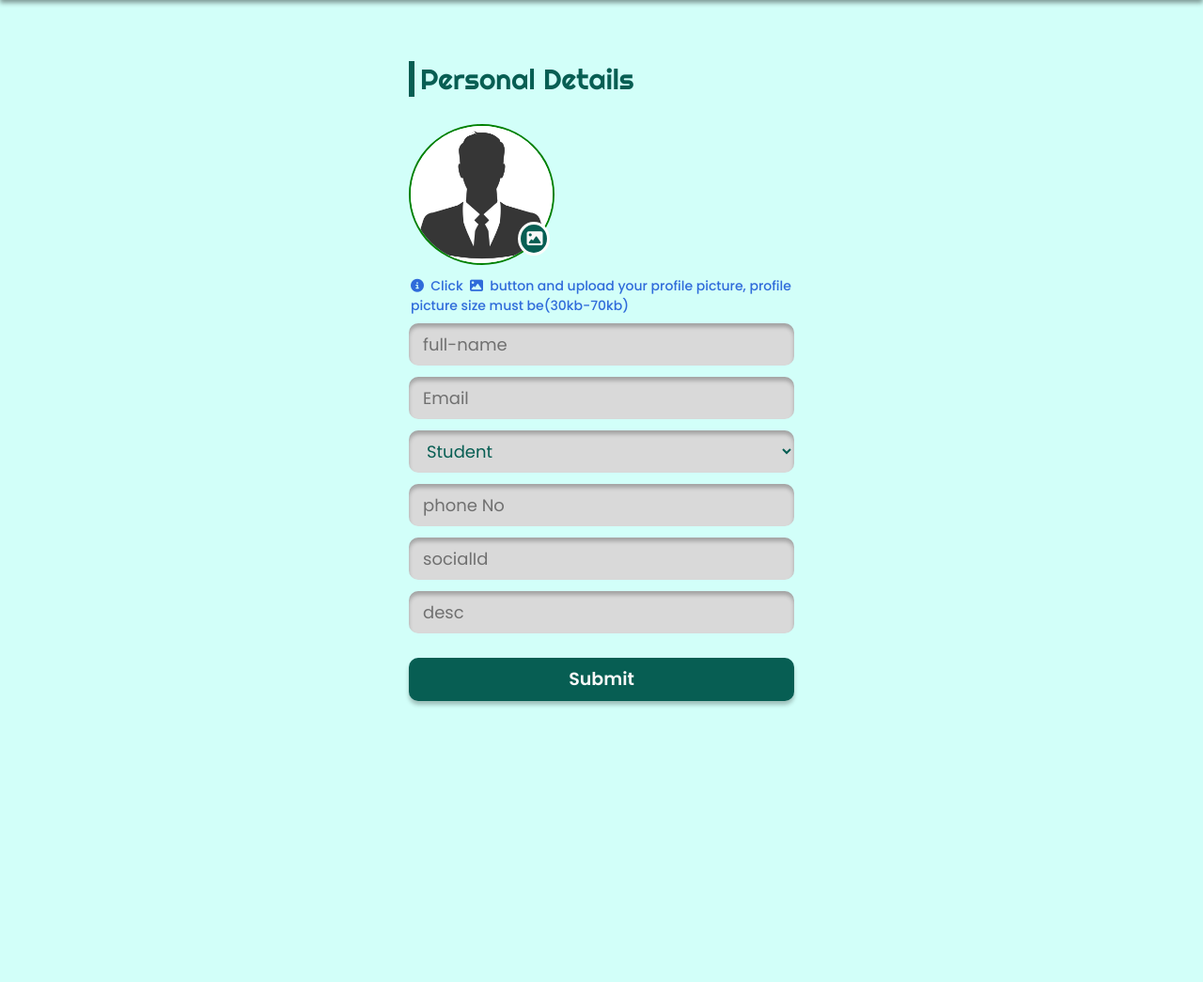
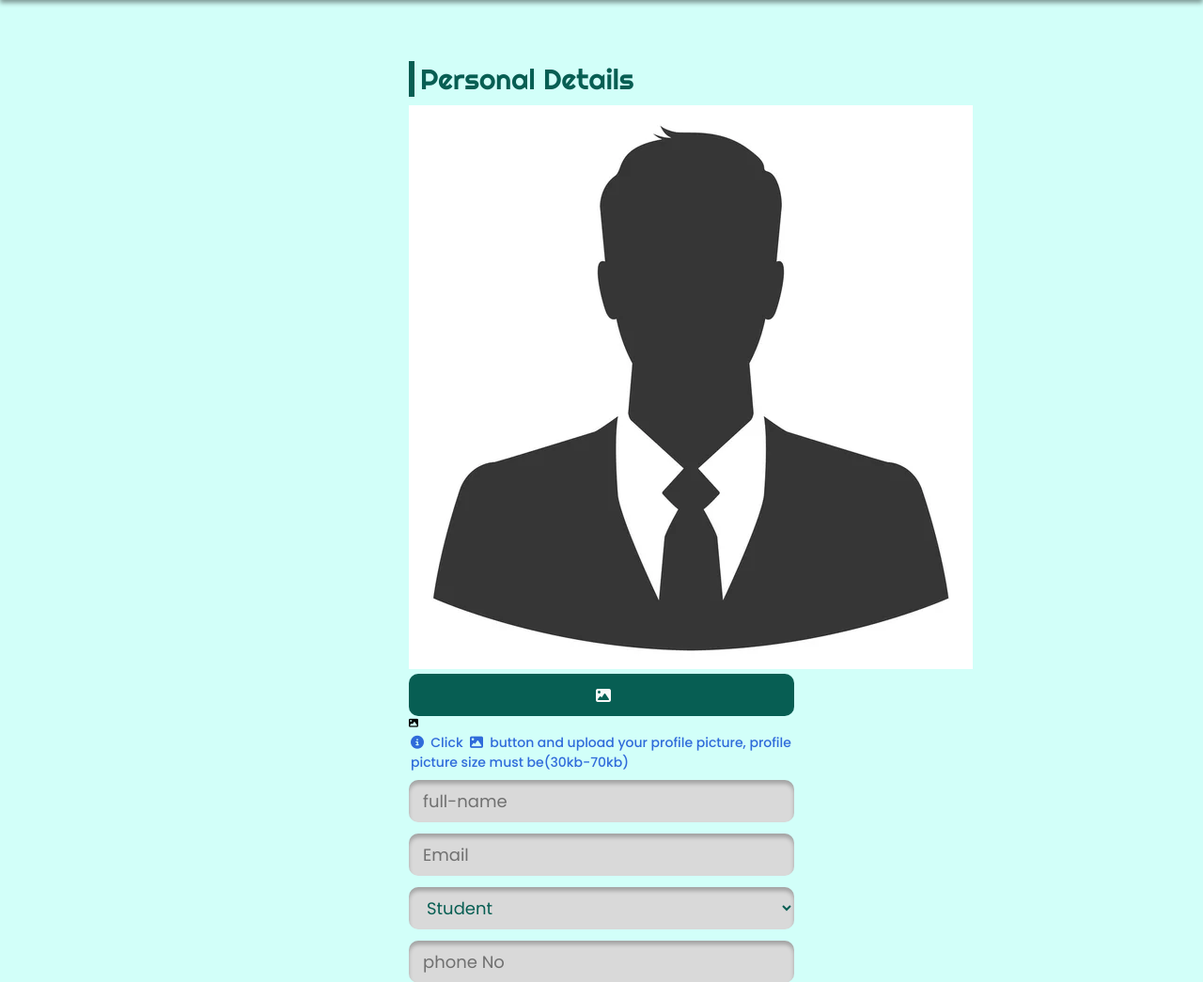
Before and after one commit to Saniyaj21/StudentQ, a Django app: page /profile-details/ in a window 1280 px wide. Shown: the part 111-1156 px from the top of the page at 94% size. Before the commit the page ends 863 px from the top, so only its background shows below. Run offline with Django 4.2, Linux system fonts and the light colour scheme; a user stored in the database is signed in; data comes from the database, SQL or seed files in the repository; some libraries are stand-ins or nearby versions.

Commit message:
Add files via upload

```diff
--- a/static/mStyle/profile_details.css
+++ b/static/mStyle/profile_details.css
@@ -54,7 +54,7 @@
   visibility: hidden;
   opacity: 0;
 }
-/* .personal--details__container #form1 #position__form .file_show label {
+.personal--details__container #form1 #position__form .file_show label {
   width: 100%;
   height: 4.5rem;
   background: var(--theme-clr);
@@ -68,7 +68,7 @@
   border: none;
   border-radius: 1rem;
   cursor: pointer;
-} */
+}
 .personal--details__container #form1 #position__form .file_show .msg-line {
   font-size: 1.4rem;
   padding: 0.2rem;
@@ -76,8 +76,6 @@
 .personal--details__container #form1 #position__form .file_show .msg-line .msg-info-require {
   font-size: 1.4rem;
   color: var(--main-blue);
-  /* border: 1px solid  var(--main-blue);
-  border-radius: 5px; */
   font-weight: 500;
   -webkit-user-select: none;
      -moz-user-select: none;
@@ -93,8 +91,6 @@
           user-select: none;
   cursor: help;
   display: none;
-  /* border: 1px solid  #ff6347;
-  border-radius: 5px; */
 }
 .personal--details__container #form1 #position__form .file_show .msg-line .msg-success {
   font-size: 1.6rem;
@@ -105,8 +101,6 @@
           user-select: none;
   cursor: help;
   display: none;
-  /* border: 1px solid  #22a222;
-  border-radius: 5px; */
 }
 .personal--details__container #form1 #position__form input,
 .personal--details__container #form1 #position__form select {
@@ -150,53 +144,3 @@
 .personal--details__container #form1 #position__form button:active, .personal--details__container #form1 #position__form button:hover {
   transform: scale(1.02);
 }/*# sourceMappingURL=profile_details.css.map */
-
-
-
-.dp{
-  /* margin: 20%;
-  margin-left: 40%; */
-  align-items: center;
-  /* border: solid 3px red; */
-  height: 180px;
-  width: 180px;
-  position: relative;
-  padding-top: 20px;
-
-}
-
-#profile_picture_show_after_upload{
-  border: solid 2px green;
-  position: relative;
-  border-radius: 50%;
-  overflow: hidden;
-  height: 150px;
-  width: 155px;
-
-
-}
-#input_profile_picture{
-  display: none;
-}
-#upload_button{
-  border: solid 3px rgb(251, 252, 251);
-  border-radius:50% ;
-  background: var(--theme-clr);
-  color: var(--drk-white);
-  width: 34px;
-  position: absolute;
-  bottom:20px;
-  left: 116px;
-  padding: 2px;
-  font-size: 17px;
-
-}
-
-p.filename{
-  font-size: 1.4rem;
-  padding: 0.2rem;
-  color: var(--theme-clr);
-  border: 1px solid  var(--theme-clr);
-  border-radius: 5px;
-  display: none;
-}
--- a/static/mscript/profile_details.js
+++ b/static/mscript/profile_details.js
@@ -1,12 +1,9 @@
-var inputPhoto = document.getElementById("input_profile_picture")
+var inputPhoto = document.getElementById("input_photo")
 var denger = document.querySelector(".fontIcon")
 const msgRequire = document.querySelector(".msg-info-require");
 const msgExclamation = document.querySelector(".msg-exclamation");
 const msgSuccess = document.querySelector(".msg-success");
-const fileUploadBtn = document.querySelector("#upload_button");
-const filename_p =document.querySelector("p.filename")
-const filename_show=document.querySelector("p.filename span")
-const show_picture=document.querySelector('#profile_picture_show_after_upload')
+const fileUploadBtn = document.querySelector(".file_upload_btn span");
 // const queryMsg = document.querySelector("span.msg")
 
 // inputPhoto.addEventListener("mouseover", function () {
@@ -20,30 +17,15 @@ const show_picture=document.querySelector('#profile_picture_show_after_upload')
 
 inputPhoto.addEventListener("change", function () {
 
-    var file = inputPhoto.files[0];
+    var file = inputPhoto.files;
     // console.log(file)
     // console.log(file[0].name)
     // console.log(file[0].size)
-    // fileUploadBtn.innerHTML = fileName;
-    var filename=file.name
-    filename_show.innerHTML=filename
 
-    if(file){
-            const readar= new FileReader()
+    const fileName = file[0].name;
+    fileUploadBtn.innerHTML = fileName;
 
-            readar.addEventListener('load',function(){
-
-                show_picture.setAttribute('src', readar.result)
-
-            })
-
-            readar.readAsDataURL(file)
-        }
-
-
-
-
-    if (file.size <= 30 * 1024 || file.size >= 70 * 1024) {
+    if (file[0].size <= 30 * 1024 || file[0].size >= 70 * 1024) {
 
         // document.querySelector("span.msg").innerHTML = "picture must be (30kb-70kb)";
         // denger.classList.toggle("fa-triangle-exclamation");
@@ -53,11 +35,7 @@ inputPhoto.addEventListener("change", function () {
         document.querySelector(".msg-success").style.display = "none";
         document.querySelector(".msg-info-require").style.display = "none";
         document.getElementById("submit").disabled = true;
-        document.getElementById("submit").style.background="gray"
-        show_picture.style.border="solid 3px red"
-        filename_p.style.color="red"
-        filename_p.style.border="0.6px solid red"
-        filename_p.style.display="block"
+
 
         return;
     }
@@ -70,76 +48,8 @@ inputPhoto.addEventListener("change", function () {
         document.querySelector(".msg-success").style.display = "block";
         document.querySelector(".msg-info-require").style.display = "none";
         document.getElementById("submit").disabled = false;
-        document.getElementById("submit").style.background="#075E53"
-        show_picture.style.border="solid 3px #075E53"
-        filename_p.style.color="#075E53"
-        filename_p.style.border="0.6px solid #075E53"
-        filename_p.style.display="block"
-
         return;
 
 
     }
 })
-
-
-
-// const input_picture=document.querySelector('#input_profile_picture')
-// const show_picture=document.querySelector('#profile_picture_show_after_upload')
-// const massage=document.querySelector("p.massege_alert")
-// const submit_button= document.querySelector("#submit")
-
-
-// var denger = document.querySelector(".fontIcon")
-// const msgRequire = document.querySelector(".msg-info-require");
-// const msgExclamation = document.querySelector(".msg-exclamation");
-// const msgSuccess = document.querySelector(".msg-success");
-// const fileUploadBtn = document.querySelector(".file_upload_btn span");
-// const queryMsg = document.querySelector("span.msg")
-
-// show_picture.addEventListener("mouseover", function(){
-// massage.style.display="block"
-// })
-
-// input_picture.addEventListener("mouseover", function(){
-//  massage.style.display="block"
-// })
-
-// input_picture.addEventListener("change", function(){
-
-// const dp=input_picture.files[0]
-// console.log(dp)
-// if(dp){
-//     const readar= new FileReader()
-
-//     readar.addEventListener('load',function(){
-
-//         input_picture.setAttribute('src', readar.result)
-
-//     })
-
-//     readar.readAsDataURL(dp)
-// }
-
-// if(dp.size <= 45*1024 || dp.size >= 200*1024){
-
-
-// submit_button.disabled=true;
-// submit_button.style.background="#075E53"
-// show_picture.style.border="solid 3px red"
-
-//  return;
-// }
-// else{
-
-
-//  submit_button.disabled=false;
-//  show_picture.style.border="solid 2px green"
-//  submit_button.style.background="gray"
-
-// //  upload.style.display="none"
-//  return;
-
-
-// }
-// })
```
Also changed, not shown: static/mStyle/post.css (+57 -5 lines), static/mscript/post.js (+47 -8 lines).
